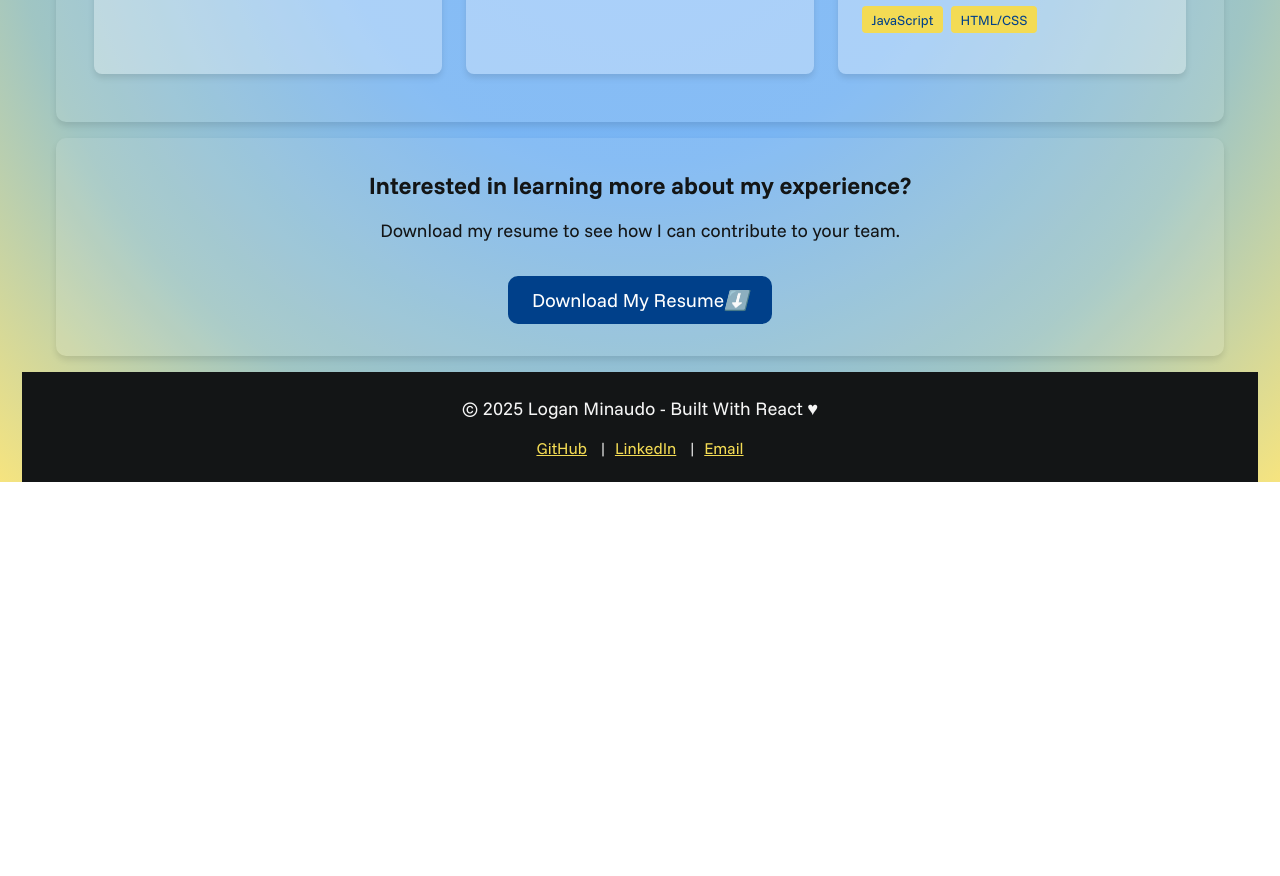
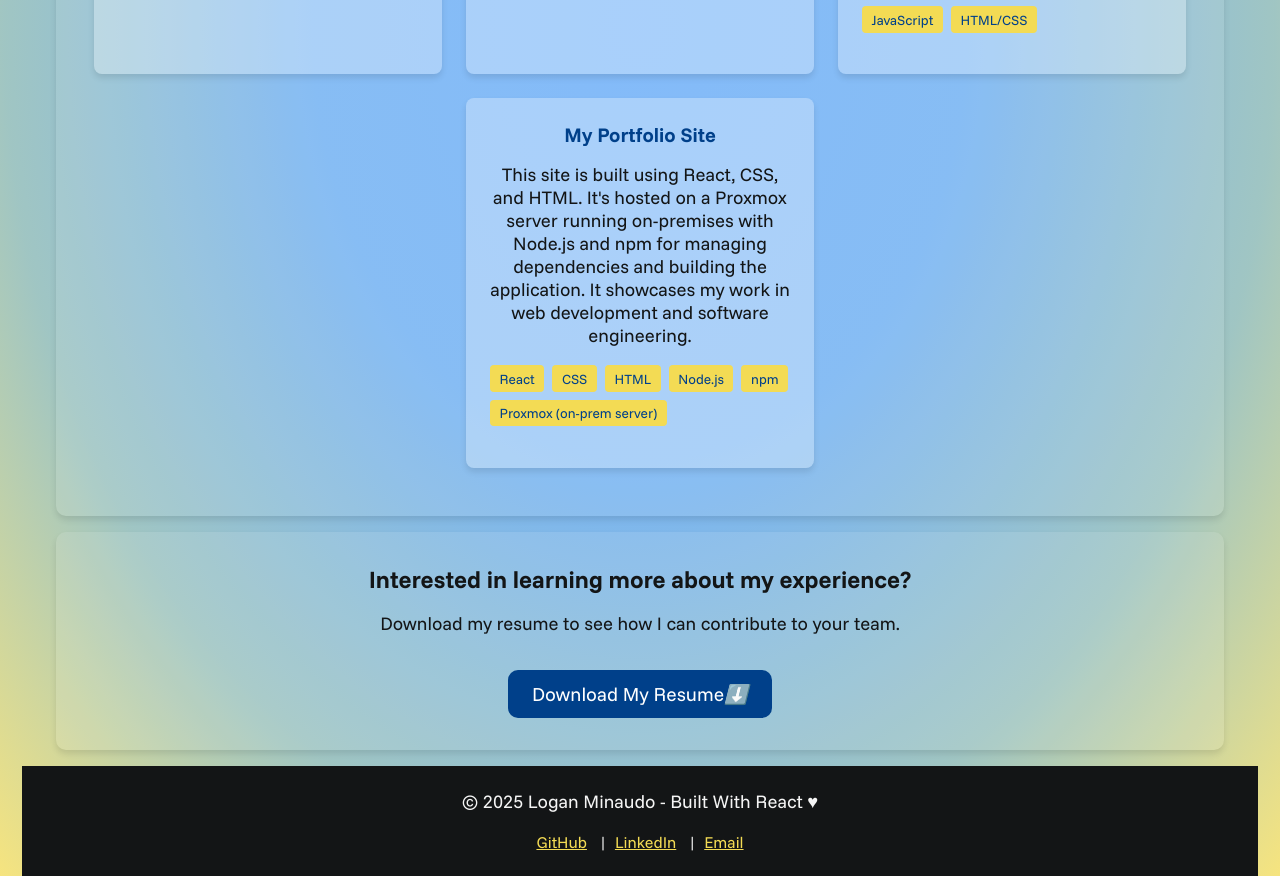
Before and after one commit to lminaudo/portfolio-react, a React (Vite) app: page /experience in a window 1280 px wide. Shown: the part 822-1698 px from the top of the page. Before the commit the page ends 1304 px from the top, so only its background shows below. Built offline with nearby package versions, Linux system fonts and the light colour scheme.

Commit message:
Add Website Project.

```diff
--- a/src/pages/experience.tsx
+++ b/src/pages/experience.tsx
@@ -57,20 +57,20 @@ const Experience = () => {
                             <li>HTML/CSS</li>
                         </ul>
                     </div>
-                    {/*<div className="project-card">*/}
-                    {/*    <h3>My Portfolio Site</h3>*/}
-                    {/*    <p>*/}
-                    {/*        This site is built using React, CSS, and HTML. It's hosted on a Proxmox server running on-premises with Node.js and npm for managing dependencies and building the application. It showcases my work in web development and software engineering.*/}
-                    {/*    </p>*/}
-                    {/*    <ul className="technologies">*/}
-                    {/*        <li>React</li>*/}
-                    {/*        <li>CSS</li>*/}
-                    {/*        <li>HTML</li>*/}
-                    {/*        <li>Node.js</li>*/}
-                    {/*        <li>npm</li>*/}
-                    {/*        <li>Proxmox (on-prem server)</li>*/}
-                    {/*    </ul>*/}
-                    {/*</div>*/}
+                    <div className="project-card">
+                       <h3>My Portfolio Site</h3>
+                       <p>
+                           This site is built using React, CSS, and HTML. It's hosted on a Proxmox server running on-premises with Node.js and npm for managing dependencies and building the application. It showcases my work in web development and software engineering.
+                       </p>
+                       <ul className="technologies">
+                           <li>React</li>
+                           <li>CSS</li>
+                           <li>HTML</li>
+                           <li>Node.js</li>
+                           <li>npm</li>
+                           <li>Proxmox (on-prem server)</li>
+                       </ul>
+                    </div>
 
                 </div>
             </section>
```
